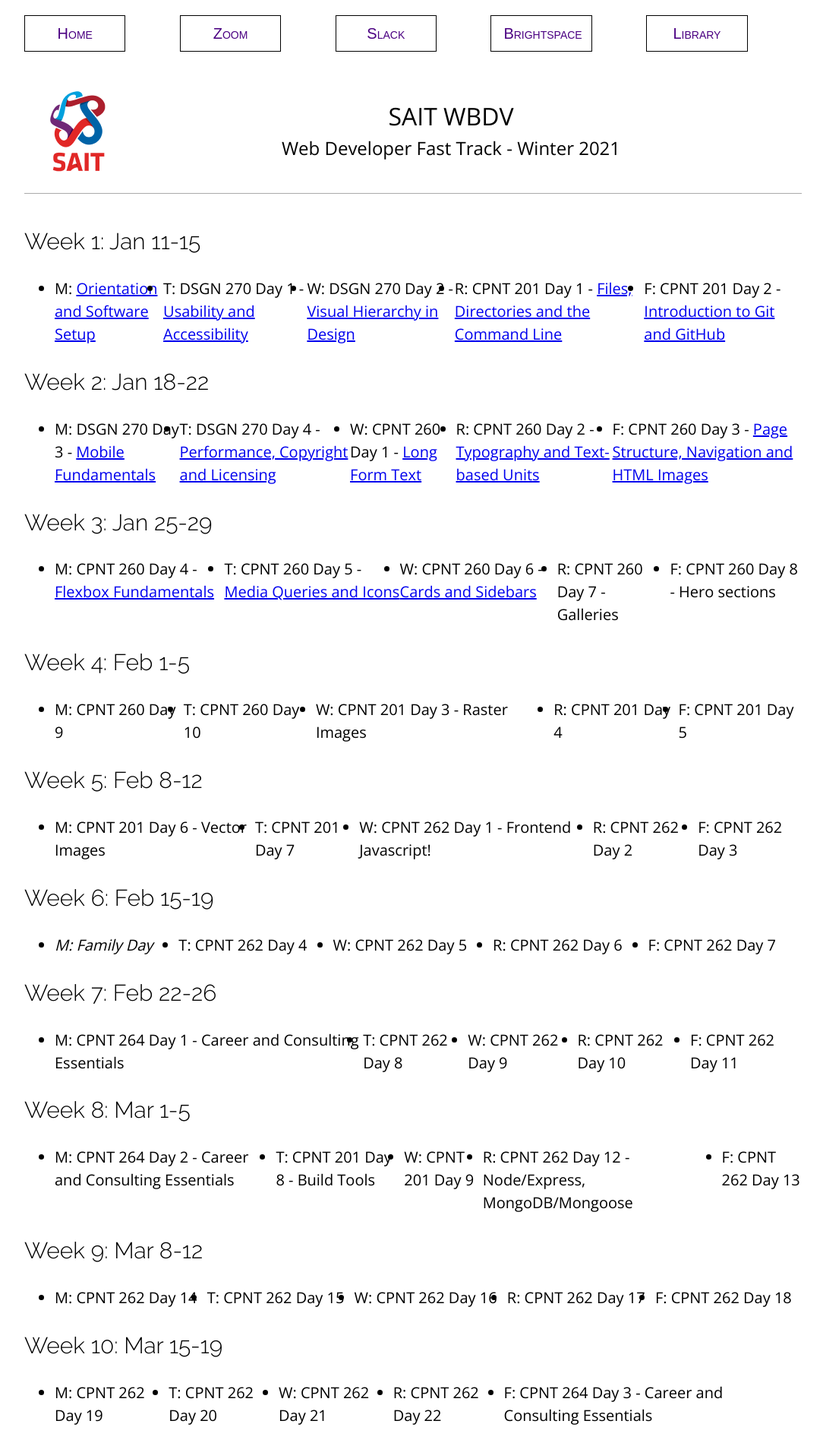
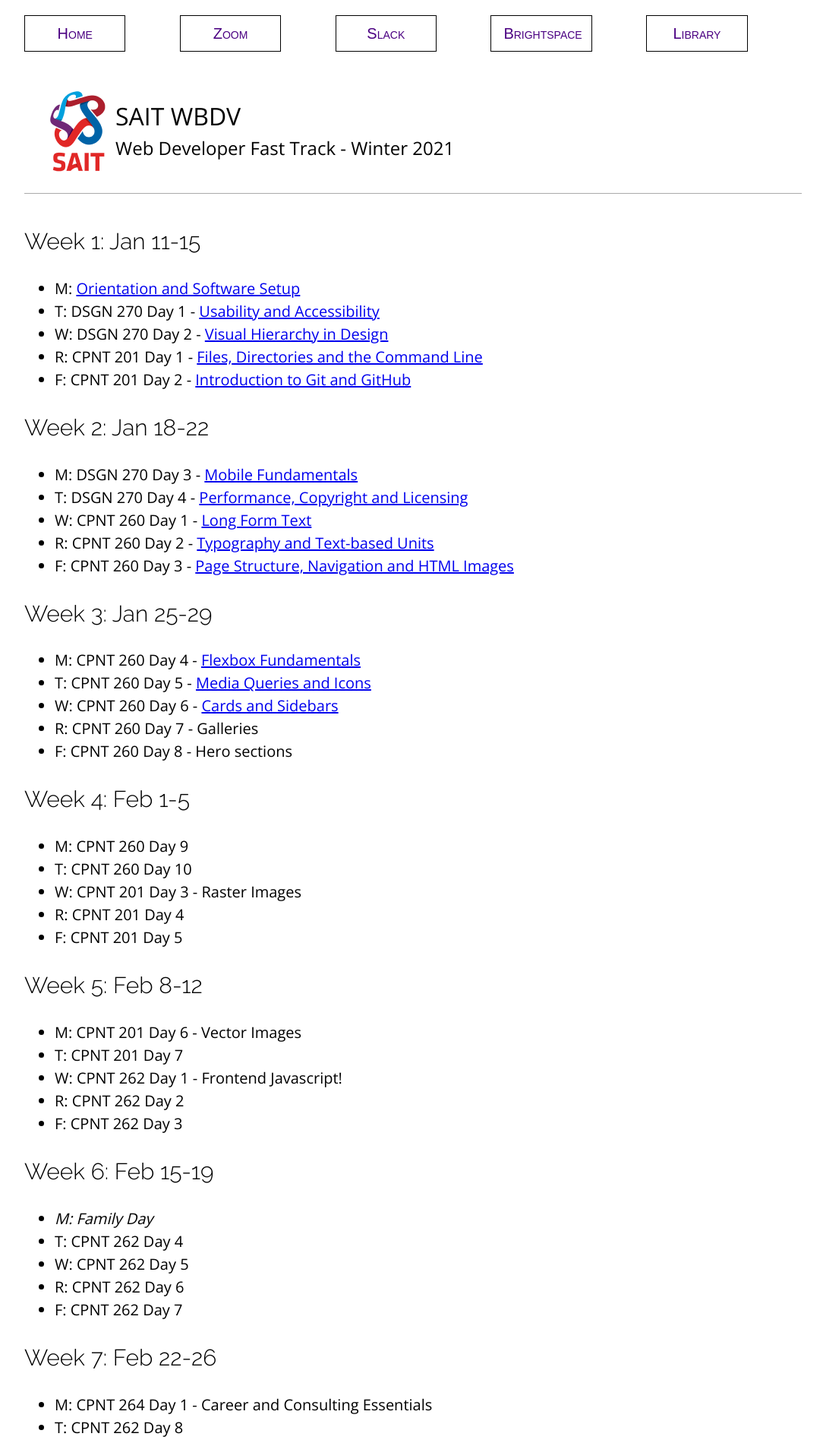
Before and after one commit to sait-wbdv/winter-2021, a Jekyll site: the page built from index.md, in a window 1280 px wide. Shown: the top 1899 px of the page at 76% size, without its empty margins (96-1180 px from the left). Built offline with Jekyll 4.4.1, drawn with Linux system fonts in a browser that asks for light colours; nearby versions of some CDN libraries.

Commit message:
css fixes

```diff
--- a/assets/css/main.css
+++ b/assets/css/main.css
@@ -1,50 +1,14 @@
-/**********/
-/* Header */
-/**********/
+/**************/
+/* Navigation */
+/**************/
 
-ul {
+nav.primary ul {
   display: flex;
 }
 
-ul li {
+nav.primary li {
   flex: auto;
 }
-
-header {
-  display: flex;
-  align-items: center;
-}
-
-header div {
-  flex: auto;
-}
-
-.sait-logo {
-  flex: 0;
-}
-
-.site-name {
-  font-size: 2rem;
-  margin: 0;
-}
-
-.tagline {
-  font-size: 1.5rem;
-  margin: 0;
-}
-
-
-.page-header {
-  text-align: center;
-  border-bottom: 1px solid #aaa;
-  padding: 1em;
-  margin-bottom: 2em;
-}
-
-img.sait-logo {
-  width: 100px;
-}
-
 nav.primary a {
   display: block;
   width: 12ch;
@@ -66,6 +30,39 @@ nav.primary a:hover {
 nav.primary a:active {
   background-color: indigo;
   color: white;
+}
+
+/**********/
+/* Header */
+/**********/
+
+
+.page-header {
+  display: flex;
+  align-items: center;
+
+  padding: 1em;
+  margin-bottom: 2em;
+  border-bottom: 1px solid #aaa;
+}
+
+.site-name {
+  font-size: 2rem;
+  margin: 0;
+}
+
+.tagline {
+  font-size: 1.5rem;
+  margin: 0;
+}
+
+img.sait-logo {
+  flex: 0;
+  width: 100px;
+}
+
+.page-header div {
+  flex: auto;
 }
 
 body > div.wrapper {
```
